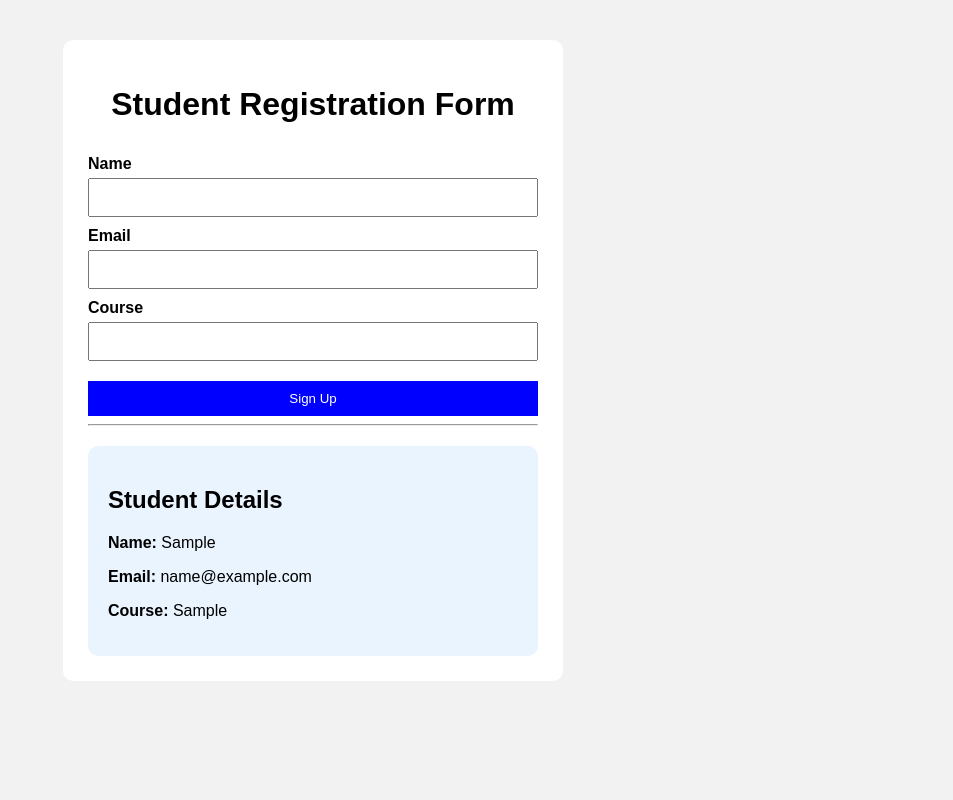
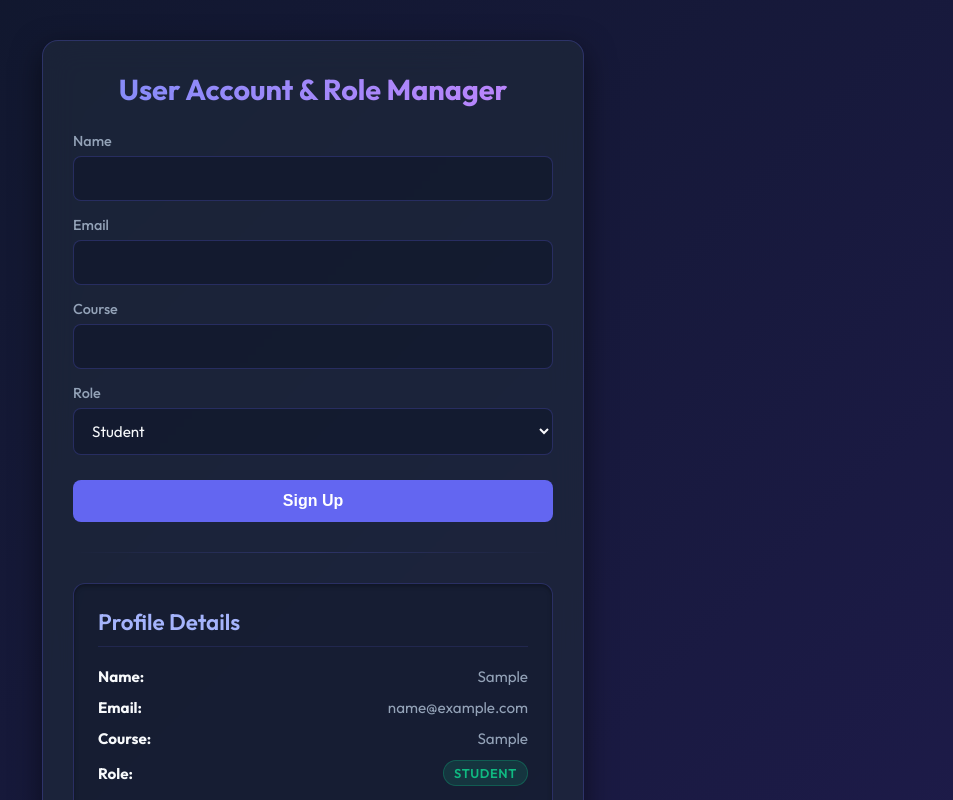
Before and after one commit to mernproject9/mern-project, a React (Vite) app in the folder frontend/: page / in a window 1280 px wide. Both pictures are taken after typing "Sample", "name@example.com", "Sample" into the empty fields and a click on the button "Sign Up". Shown: the top 800 px of the page, without its empty margins (327-1280 px from the left). Built offline with nearby package versions, Linux system fonts and the light colour scheme.

Commit message:
Story 1 completed

```diff
--- a/frontend/src/App.jsx
+++ b/frontend/src/App.jsx
@@ -8,7 +8,8 @@ function App() {
 
   useEffect(() => {
     if (student) {
-      document.title = `Welcome, ${student.name}`;
+      const roleStr = student.role ? ` (${student.role})` : "";
+      document.title = `Welcome, ${student.name}${roleStr}`;
     } else {
       document.title = "Student Profile Manager";
     }
@@ -16,7 +17,7 @@ function App() {
 
   return (
     <div className="container">
-      <h1>Student Registration Form</h1>
+      <h1>User Account & Role Manager</h1>
 
       <StudentForm setStudent={setStudent} />
 
@@ -25,7 +26,7 @@ function App() {
       {student ? (
         <StudentCard student={student} />
       ) : (
-        <h3>No Student Added Yet</h3>
+        <h3>No Profile Registered Yet</h3>
       )}
     </div>
   );
--- a/frontend/src/components/StudentCard.jsx
+++ b/frontend/src/components/StudentCard.jsx
@@ -2,7 +2,7 @@ function StudentCard({ student }) {
   return (
     <div className="card">
 
-      <h2>Student Details</h2>
+      <h2>Profile Details</h2>
 
       <p>
         <strong>Name:</strong> {student.name}
@@ -16,6 +16,43 @@ function StudentCard({ student }) {
         <strong>Course:</strong> {student.course}
       </p>
 
+      <p>
+        <strong>Role:</strong> <span className={`badge badge-${student.role ? student.role.toLowerCase() : "student"}`}>{student.role || "Student"}</span>
+      </p>
+
+      {student.role === "Admin" && (
+        <div className="role-portal admin-portal">
+          <h4>Admin Console</h4>
+          <p>Access Level: Super Administrator</p>
+          <div className="portal-actions">
+            <button className="portal-btn" onClick={() => alert("Admin: Fetching system health logs...")}>System Logs</button>
+            <button className="portal-btn" onClick={() => alert("Admin: Opening database configurations...")}>DB Config</button>
+          </div>
+        </div>
+      )}
+
+      {student.role === "Instructor" && (
+        <div className="role-portal instructor-portal">
+          <h4>Instructor Portal</h4>
+          <p>Access Level: Academic Instructor</p>
+          <div className="portal-actions">
+            <button className="portal-btn" onClick={() => alert("Instructor: Loading grade book...")}>Grade Book</button>
+            <button className="portal-btn" onClick={() => alert("Instructor: Opening lecture scheduler...")}>Schedule Lecture</button>
+          </div>
+        </div>
+      )}
+
+      {student.role === "Student" && (
+        <div className="role-portal student-portal">
+          <h4>Student Dashboard</h4>
+          <p>Access Level: View & Enroll Only</p>
+          <div className="portal-actions">
+            <button className="portal-btn" onClick={() => alert("Student: Opening your course catalog...")}>My Courses</button>
+            <button className="portal-btn" onClick={() => alert("Student: Fetching attendance summary...")}>Attendance</button>
+          </div>
+        </div>
+      )}
+
     </div>
   );
 }
--- a/frontend/src/components/StudentForm.jsx
+++ b/frontend/src/components/StudentForm.jsx
@@ -5,6 +5,7 @@ function StudentForm({ setStudent }) {
     name: "",
     email: "",
     course: "",
+    role: "Student",
   });
 
   const handleChange = (event) => {
@@ -25,13 +26,15 @@ function StudentForm({ setStudent }) {
       name: "",
       email: "",
       course: "",
+      role: "Student",
     });
   };
 
   return (
     <form onSubmit={handleSubmit}>
 
-      <label>Name</label>
+      <label>
+        Name
         <input
           type="text"
           name="name"
@@ -39,8 +42,10 @@ function StudentForm({ setStudent }) {
           onChange={handleChange}
           required
         />
+      </label>
 
-      <label>Email</label>
+      <label>
+        Email
         <input
           type="email"
           name="email"
@@ -48,8 +53,10 @@ function StudentForm({ setStudent }) {
           onChange={handleChange}
           required
         />
+      </label>
 
-      <label>Course</label>
+      <label>
+        Course
         <input
           type="text"
           name="course"
@@ -57,8 +64,21 @@ function StudentForm({ setStudent }) {
           onChange={handleChange}
           required
         />
+      </label>
 
-
+      <label>
+        Role
+        <select
+          name="role"
+          value={formData.role}
+          onChange={handleChange}
+          required
+        >
+          <option value="Student">Student</option>
+          <option value="Instructor">Instructor</option>
+          <option value="Admin">Admin</option>
+        </select>
+      </label>
 
       <button type="submit">Sign Up</button>
 
--- a/frontend/src/index.css
+++ b/frontend/src/index.css
@@ -1,51 +1,247 @@
+@import url('https://fonts.googleapis.com/css2?family=Outfit:wght@300;400;500;600;700&display=swap');
+
+:root {
+  --bg-gradient: linear-gradient(135deg, #0f172a 0%, #1e1b4b 100%);
+  --panel-bg: rgba(30, 41, 59, 0.7);
+  --panel-border: rgba(99, 102, 241, 0.25);
+  --text-primary: #f8fafc;
+  --text-secondary: #94a3b8;
+  --accent-color: #6366f1;
+  --accent-hover: #4f46e5;
+  --success-color: #10b981;
+  --warning-color: #f59e0b;
+  --admin-color: #ec4899;
+}
+
 body {
-  font-family: Arial, sans-serif;
-  background: #f2f2f2;
+  font-family: 'Outfit', sans-serif;
+  background: var(--bg-gradient);
+  color: var(--text-primary);
+  min-height: 100vh;
+  margin: 0;
+  display: flex;
+  justify-content: center;
+  align-items: center;
 }
 
 .container {
-  width: 450px;
+  width: 480px;
   margin: 40px auto;
-  background: white;
-  padding: 25px;
-  border-radius: 10px;
+  background: var(--panel-bg);
+  border: 1px solid var(--panel-border);
+  backdrop-filter: blur(16px);
+  padding: 30px;
+  border-radius: 16px;
+  box-shadow: 0 10px 30px rgba(0, 0, 0, 0.5);
+  animation: fadeIn 0.5s ease-out;
+}
+
+@keyframes fadeIn {
+  from { opacity: 0; transform: translateY(20px); }
+  to { opacity: 1; transform: translateY(0); }
 }
 
 h1 {
   text-align: center;
+  font-size: 1.8rem;
+  font-weight: 700;
+  margin-top: 0;
+  margin-bottom: 25px;
+  background: linear-gradient(to right, #818cf8, #c084fc);
+  -webkit-background-clip: text;
+  -webkit-text-fill-color: transparent;
+}
+
+h3 {
+  text-align: center;
+  color: var(--text-secondary);
+  font-weight: 400;
 }
 
 form {
   display: flex;
   flex-direction: column;
+  gap: 15px;
 }
 
 label {
-  margin-top: 10px;
-  font-weight: bold;
+  font-size: 0.9rem;
+  font-weight: 500;
+  color: var(--text-secondary);
+  display: flex;
+  flex-direction: column;
+  gap: 6px;
 }
 
-input {
-  padding: 10px;
-  margin-top: 5px;
+input, select {
+  background: rgba(15, 23, 42, 0.6);
+  border: 1px solid var(--panel-border);
+  border-radius: 8px;
+  padding: 12px 14px;
+  color: var(--text-primary);
+  font-family: inherit;
+  font-size: 0.95rem;
+  transition: all 0.3s ease;
+}
+
+input:focus, select:focus {
+  outline: none;
+  border-color: var(--accent-color);
+  box-shadow: 0 0 0 3px rgba(99, 102, 241, 0.3);
+}
+
+option {
+  background: #1e293b;
+  color: var(--text-primary);
 }
 
 button {
-  margin-top: 20px;
-  padding: 10px;
-  background: blue;
+  margin-top: 10px;
+  padding: 12px;
+  background: var(--accent-color);
   color: white;
   border: none;
+  border-radius: 8px;
+  font-weight: 600;
+  font-size: 1rem;
   cursor: pointer;
+  transition: all 0.3s ease;
 }
 
 button:hover {
-  background: darkblue;
+  background: var(--accent-hover);
+  transform: translateY(-2px);
+  box-shadow: 0 4px 12px rgba(99, 102, 241, 0.4);
+}
+
+button:active {
+  transform: translateY(0);
+}
+
+hr {
+  border: 0;
+  height: 1px;
+  background: linear-gradient(to right, transparent, var(--panel-border), transparent);
+  margin: 30px 0;
 }
 
 .card {
   margin-top: 20px;
-  padding: 20px;
-  background: #eaf4ff;
-  border-radius: 10px;
+  padding: 24px;
+  background: rgba(15, 23, 42, 0.4);
+  border: 1px solid var(--panel-border);
+  border-radius: 12px;
+  box-shadow: inset 0 2px 4px rgba(0, 0, 0, 0.3);
+  animation: slideUp 0.4s ease-out;
 }
+
+@keyframes slideUp {
+  from { opacity: 0; transform: translateY(15px); }
+  to { opacity: 1; transform: translateY(0); }
+}
+
+.card h2 {
+  margin-top: 0;
+  margin-bottom: 20px;
+  font-size: 1.4rem;
+  font-weight: 600;
+  color: #a5b4fc;
+  border-bottom: 1px solid rgba(99, 102, 241, 0.15);
+  padding-bottom: 10px;
+}
+
+.card p {
+  margin: 12px 0;
+  font-size: 0.95rem;
+  color: var(--text-secondary);
+  display: flex;
+  justify-content: space-between;
+  align-items: center;
+}
+
+.card strong {
+  color: var(--text-primary);
+}
+
+.badge {
+  padding: 4px 10px;
+  border-radius: 20px;
+  font-size: 0.8rem;
+  font-weight: 600;
+  text-transform: uppercase;
+  letter-spacing: 0.05em;
+}
+
+.badge-student {
+  background: rgba(16, 185, 129, 0.15);
+  color: var(--success-color);
+  border: 1px solid rgba(16, 185, 129, 0.3);
+}
+
+.badge-instructor {
+  background: rgba(245, 158, 11, 0.15);
+  color: var(--warning-color);
+  border: 1px solid rgba(245, 158, 11, 0.3);
+}
+
+.badge-admin {
+  background: rgba(236, 72, 153, 0.15);
+  color: var(--admin-color);
+  border: 1px solid rgba(236, 72, 153, 0.3);
+}
+
+/* Portal sections */
+.role-portal {
+  margin-top: 20px;
+  padding: 15px;
+  border-radius: 8px;
+  background: rgba(15, 23, 42, 0.5);
+  border-left: 4px solid var(--accent-color);
+}
+
+.admin-portal {
+  border-left-color: var(--admin-color);
+}
+
+.instructor-portal {
+  border-left-color: var(--warning-color);
+}
+
+.student-portal {
+  border-left-color: var(--success-color);
+}
+
+.role-portal h4 {
+  margin: 0 0 8px 0;
+  font-size: 1rem;
+  font-weight: 600;
+}
+
+.role-portal p {
+  margin: 0 0 12px 0;
+  font-size: 0.85rem;
+  color: var(--text-secondary);
+}
+
+.portal-actions {
+  display: flex;
+  gap: 10px;
+}
+
+.portal-btn {
+  margin-top: 0;
+  padding: 8px 12px;
+  font-size: 0.8rem;
+  background: rgba(255, 255, 255, 0.05);
+  border: 1px solid rgba(255, 255, 255, 0.1);
+  color: var(--text-primary);
+  border-radius: 6px;
+  cursor: pointer;
+  transition: all 0.2s ease;
+}
+
+.portal-btn:hover {
+  background: var(--accent-color);
+  border-color: var(--accent-color);
+  box-shadow: none;
+}
```
Lines whose indentation alone changed are shown as unchanged.
